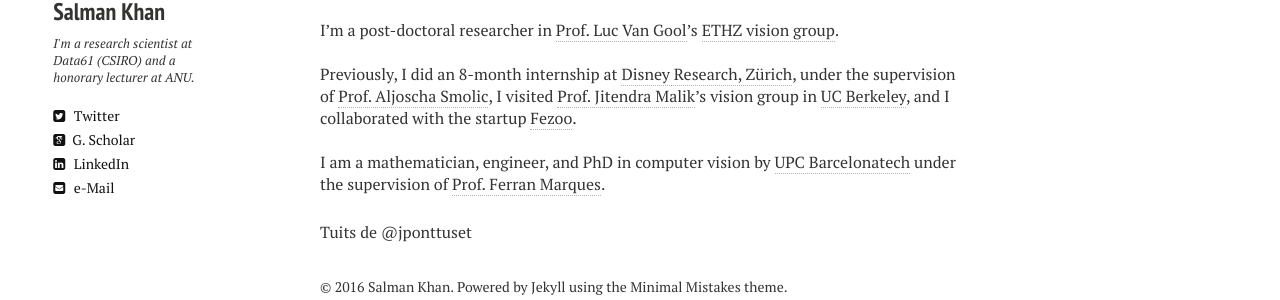
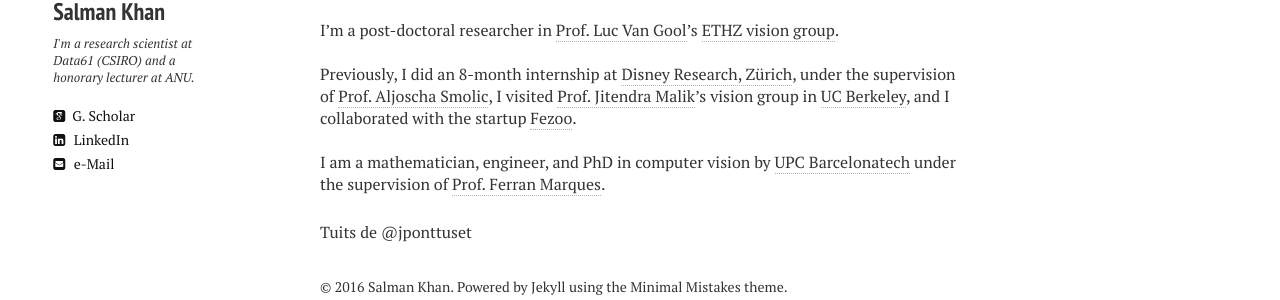
Before and after one commit to awaisrauf/salman-h-khan.github.io, a Jekyll site: the page built from index.md, in a window 1280 px wide. Shown: the part 378-678 px from the top of the page. Built offline with Jekyll 4.4.1, drawn with Linux system fonts in a browser that asks for light colours; nearby versions of some CDN libraries; comment, search, counter and statistics services are not loaded.

Commit message:
Update _config.yml

```diff
--- a/_config.yml
+++ b/_config.yml
@@ -9,12 +9,12 @@
 # Owner/author information
 owner:
   name:           Salman Khan
-  avatar:         favicon-salman.PNG
+  avatar:         favicon-salman.png
   bio:            I'm a research scientist at Data61 (CSIRO) and a honorary lecturer at ANU.
   email:          salman.khan@data61.csiro.au
   # Social networking links are used in author-bio sidebar. Update and remove as you like.
-  twitter: jponttuset
-  linkedin: jponttuset
+  #twitter: jponttuset
+  linkedin: salmaneme
   google_scholar: M59O9lkAAAAJ
   #google_plus: 113718226018314522413
   #github: jponttuset
```
